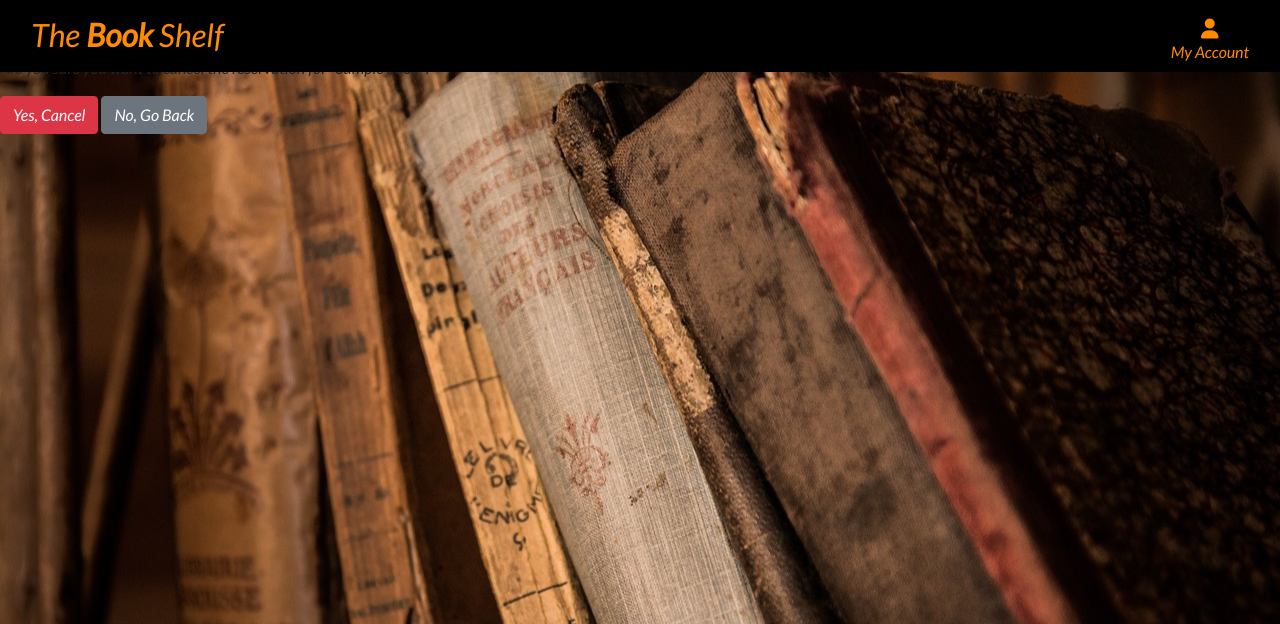
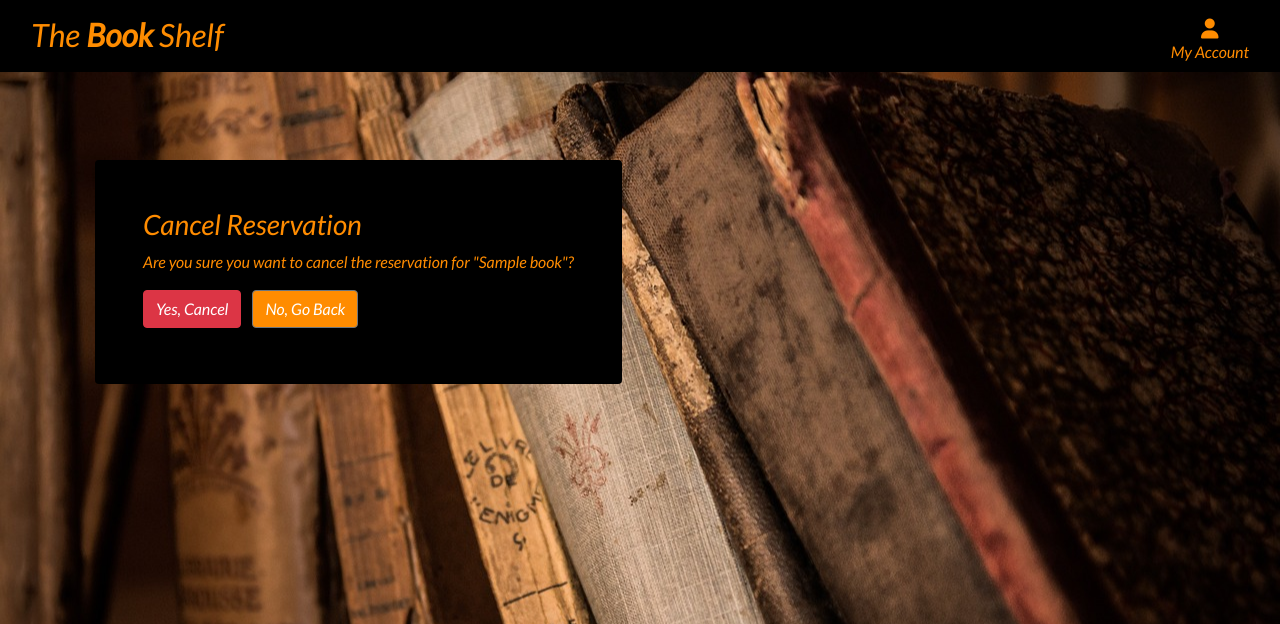
Before and after one commit to ourfalia/the-book-shelf, a Django app: template rental/templates/rental/cancel_reservation.html in a window 1280 px wide. Shown: the top 624 px of the page. Run offline with Django 3.2, Linux system fonts and the light colour scheme; the template is opened without the code that fills it: most values are stand-ins (such as "Sample title", 1, 10 or a date in 2020); some libraries are stand-ins or nearby versions.

Commit message:
update cancel reservation template

```diff
--- a/rental/templates/rental/cancel_reservation.html
+++ b/rental/templates/rental/cancel_reservation.html
@@ -1,10 +1,14 @@
 {% extends 'base.html' %}
 {% block content %}
-    <h1>Cancel Reservation</h1>
-    <p>Are you sure you want to cancel the reservation for "{{ reservation.book.title }}"?</p>
-    <form method="post">
-        {% csrf_token %}
-        <button type="submit" class="btn btn-danger">Yes, Cancel</button>
-        <a href="{% url 'user_reservations' %}" class="btn btn-secondary">No, Go Back</a>
-    </form>
+<div class="container header-container ">
+    <div class="black-bg rounded p-5">
+        <h3 class="orange-text">Cancel Reservation</h3>
+        <p class="orange-text">Are you sure you want to cancel the reservation for "{{ reservation.book.title }}"?</p>
+        <form method="post">
+            {% csrf_token %}
+            <button type="submit" class="btn btn-danger mr-2 mb-2">Yes, Cancel</button>
+            <a href="{% url 'user_reservations' %}" class="btn btn-secondary orange-color mb-2">No, Go Back</a>
+        </form>
+    </div>
+</div>
 {% endblock %}
```
